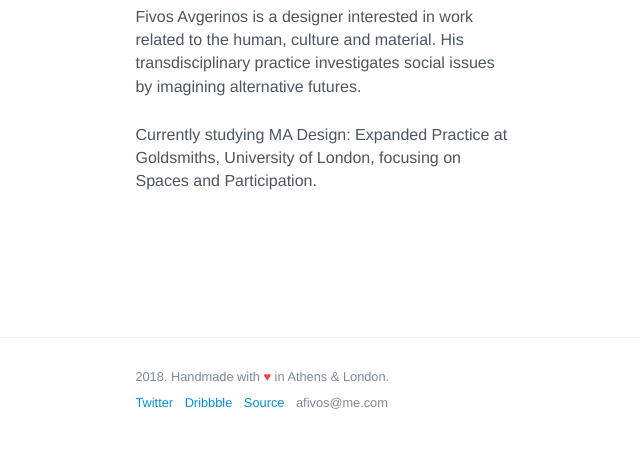
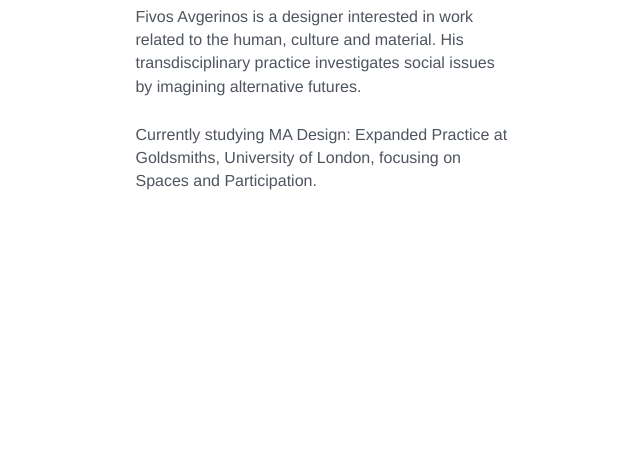
Before and after one commit to afivos/afivos.com, a Jekyll site: the page built from index.md, in a window 1280 px wide. Shown: the part 580-1043 px from the top of the page, without its empty margins (221-861 px from the left). Built offline with Jekyll 4.4.1, drawn with Linux system fonts in a browser that asks for light colours; nearby versions of some CDN libraries; comment, search, counter and statistics services are not loaded; after the commit the page ends 937 px from its top, so only the background shows below that.

Commit message:
Remove everything from footer

```diff
--- a/_includes/footer.html
+++ b/_includes/footer.html
@@ -1,29 +1,3 @@
 <footer class="site-footer small">
 
-	<div class="container">
-
-	<nav>
-		<div class="grid">
-			<div class="grid__col grid__col--1-of-5">
-			</div>
-			<div class="grid__col grid__col--2-of-5">
-				<script type="text/javascript">document.write(new Date().getFullYear());</script>. Handmade with <span style="color:#f24242;">♥</span> in Athens &amp; London.
-				<ul class="list-inline">
-					<li><a href="https://twitter.com/{{ site.twitter }}">Twitter</a></li>
-					<li><a href="https://dribbble.com/{{ site.dribbble }}">Dribbble</a></li>
-					<li><a href="http://github.com/{{ site.github }}/{{ site.github }}.com">Source</a></li>
-					<li><span id="email"></span></li>
-				</ul>
-			</div>
-		</div>
-	</nav>
-
-	</div>
-
 </footer>
-
-<script>
-  var parts = ["afivos", "me", "com", "&#46;", "&#64;"];
-  var email = parts[0] + parts[4] + parts[1] + parts[3] + parts[2];
-  document.getElementById("email").innerHTML=email;
-</script>
```
